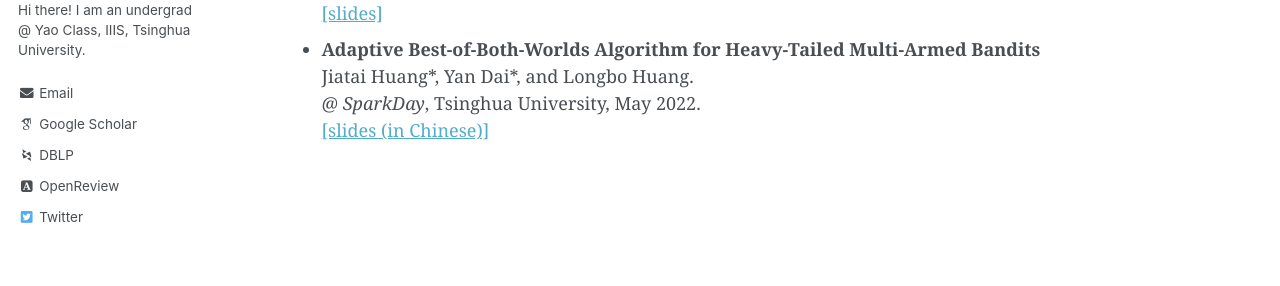
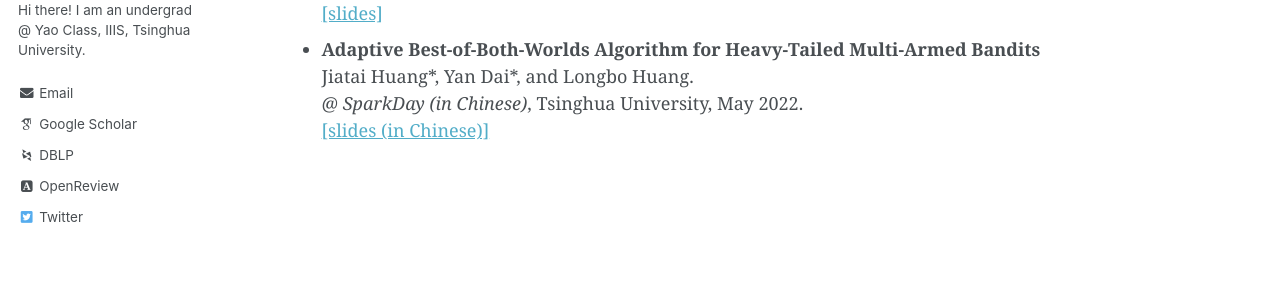
Before and after one commit to yandaichn/yandaichn.github.io, a Jekyll site: the page built from _pages/talks.md, in a window 1280 px wide. Shown: the part 335-621 px from the top of the page. Built offline with Jekyll 4.4.1, drawn with Linux system fonts in a browser that asks for light colours; some web fonts are replaced.

```diff
--- a/_pages/talks.md
+++ b/_pages/talks.md
@@ -8,13 +8,14 @@ author_profile: true
 * **Variance-Aware Sparse Linear Bandits**
   Yan Dai, Ruosong Wang, and Simon S. Du.
   *@ International Conference on Learning Representations (ICLR)*, Kigali Convention Centre, May 2023.
-  <!-- *@ [FAI-Seminar](https://www.tengjiaye.com/seminar.html)*, Online, Apr 2023.
-  *@ [Yao Class Seminar](https://group.iiis.tsinghua.edu.cn/~stu/seminar/)*, Tsinghua University, Mar 2023. -->
+  <!-- *@ [FAI-Seminar](https://www.tengjiaye.com/seminar.html) (in Chinese)*, Online, Apr 2023.
+  *@ [Yao Class Seminar](https://group.iiis.tsinghua.edu.cn/~stu/seminar/) (in Chinese)*, Tsinghua University, Mar 2023.
+  [\[slides\]](/files/slides_ICLR2023_Variance_Aware_Sparse_LinBandit.pdf) -->
 * **Follow-the-Perturbed-Leader for Adversarial Markov Decision Processes with Bandit Feedback**
   Yan Dai, Haipeng Luo, and Liyu Chen.
   *@ Conference on Neural Information Processing Systems (NeurIPS)*, New Orleans Convention Center, Dec 2022.
   [\[slides\]](/files/slides_NeurIPS2022_FTPL_for_AMDP.pdf)
 * **Adaptive Best-of-Both-Worlds Algorithm for Heavy-Tailed Multi-Armed Bandits**
   Jiatai Huang\*, Yan Dai\*, and Longbo Huang.
-  *@ SparkDay*, Tsinghua University, May 2022.
+  *@ SparkDay (in Chinese)*, Tsinghua University, May 2022.
   [\[slides (in Chinese)\]](/files/slides_ICML2022_BoBW_Heavy_Tail_MAB.pdf)
```
Also changed, not shown: _pages/publications.md (+1 -0 lines), 1 other file.
